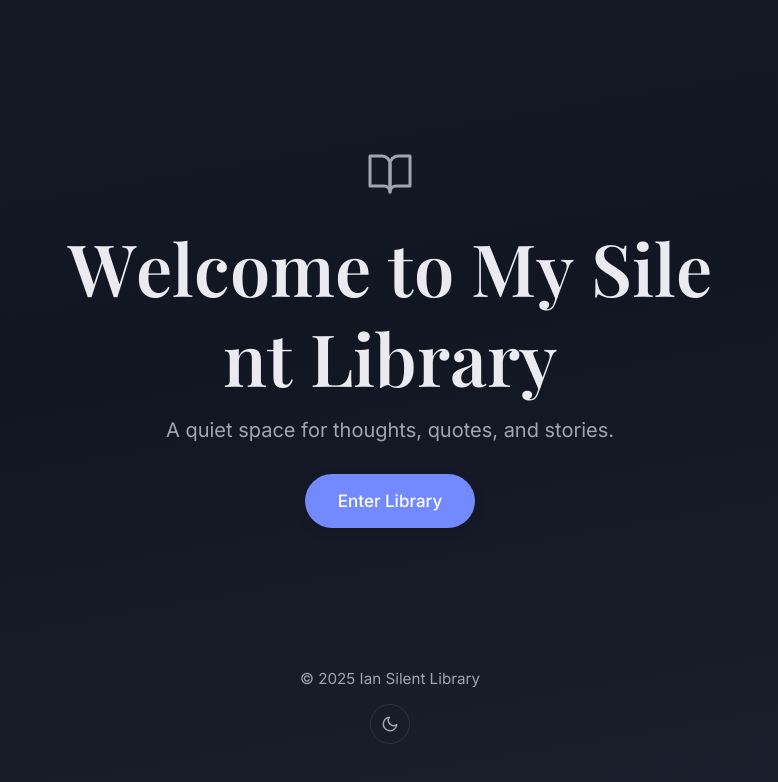
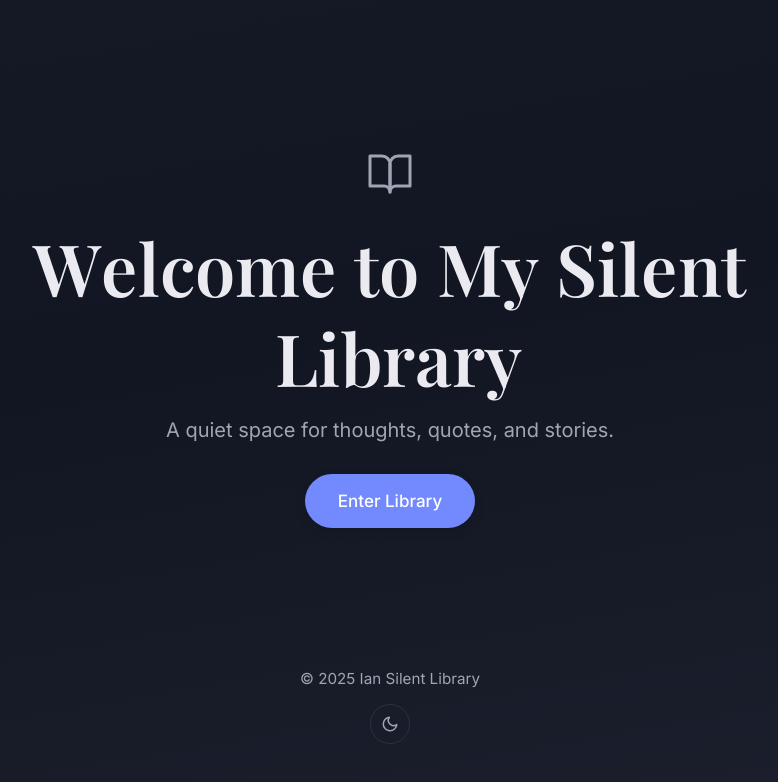
Before and after one commit to christianian24/my-silent-library, a website built with Vite: page index.html in a window 1280 px wide. Shown: the whole page, without its empty margins (250-1028 px from the left). Built offline with nearby package versions, Linux system fonts and the light colour scheme.

Commit message:
initial commit

```diff
--- a/assets/css/landing.css
+++ b/assets/css/landing.css
@@ -71,7 +71,7 @@ body {
     font-weight: 600;
     line-height: var(--lh-tight);
     color: var(--color-text);
-    max-width: 15ch;
+    max-width: 16ch;
     margin-bottom: var(--space-md);
 }
 
```
